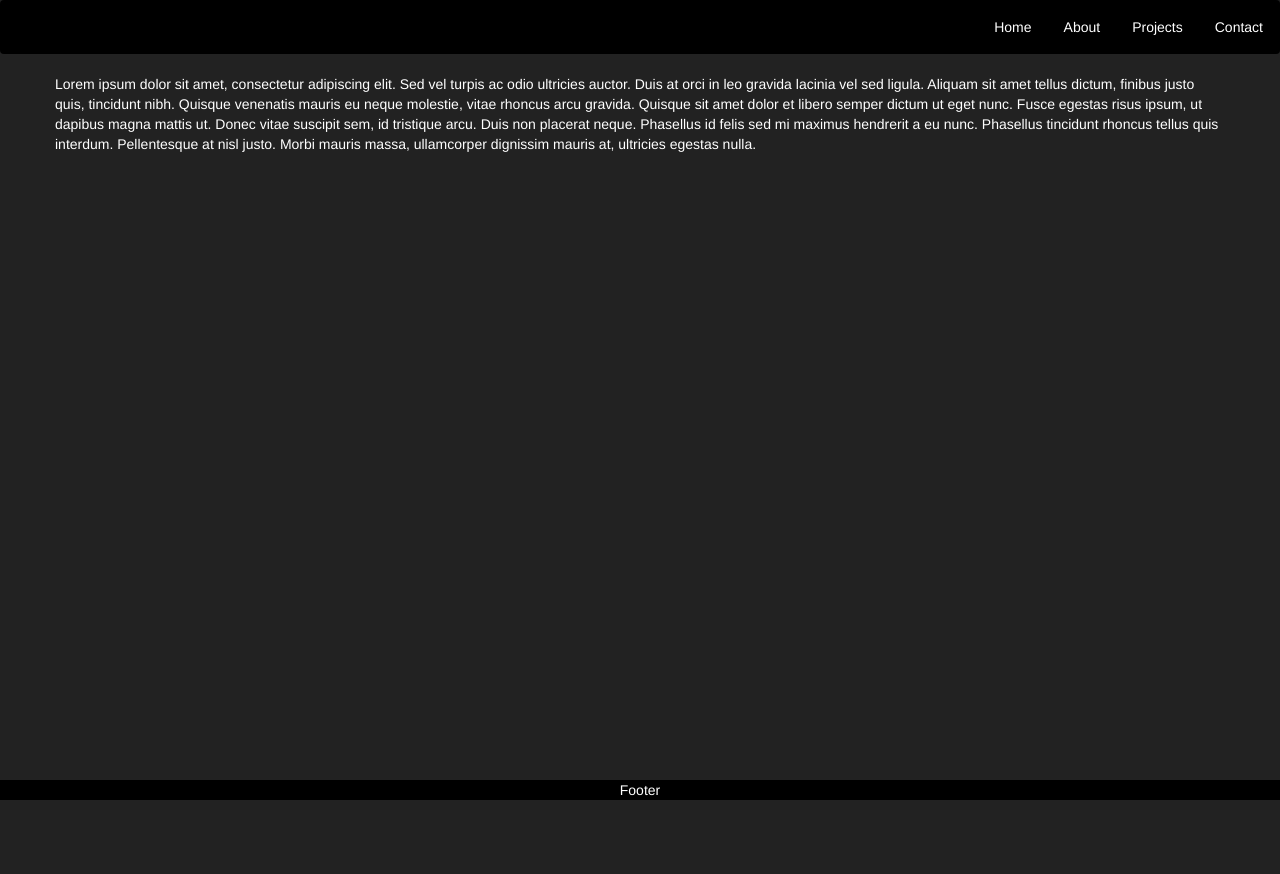
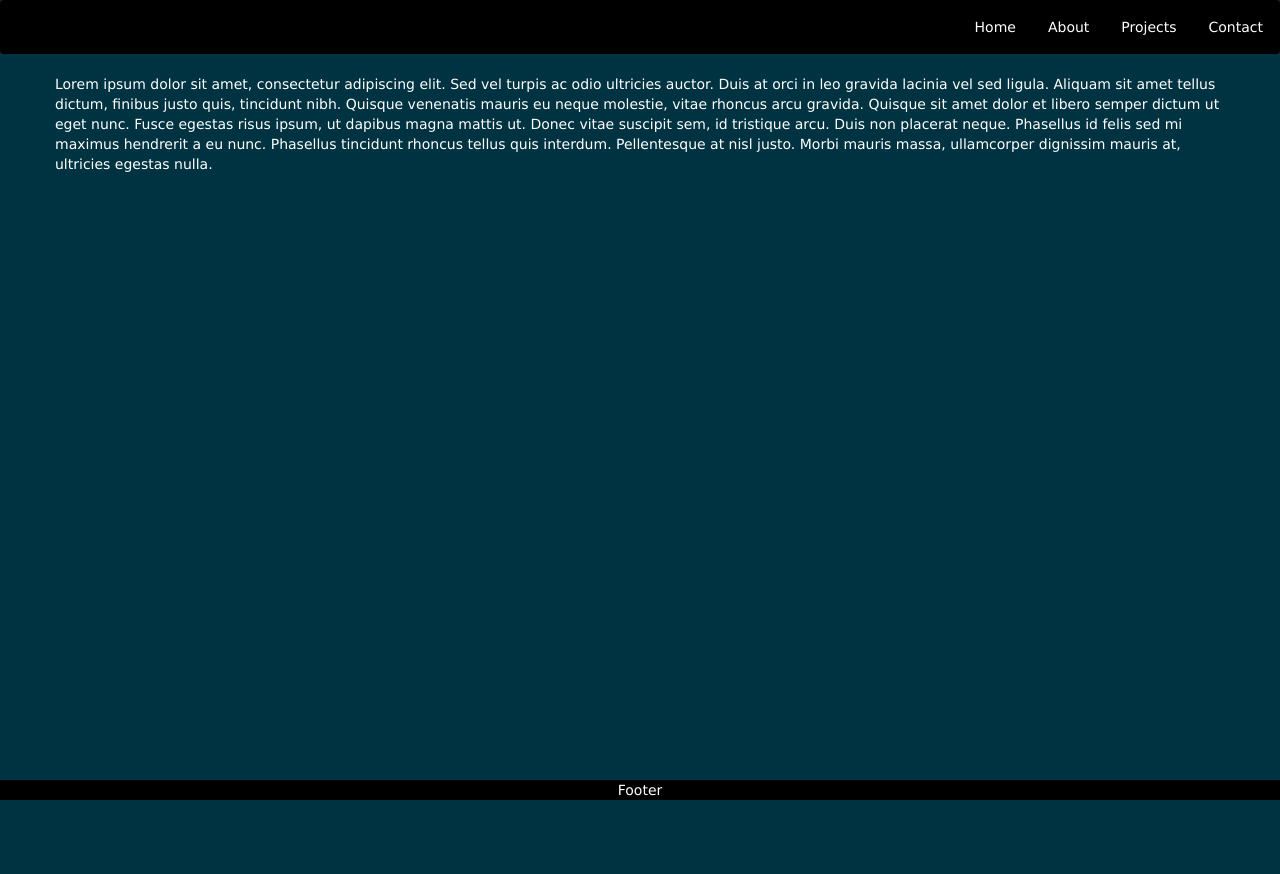
Before and after one commit to Brian-Bowyer/Personal-Website, a Flask app: page / in a window 1280 px wide. Before the commit the page ends 800 px from the top, so only its background shows below. Run offline with Flask 2, Linux system fonts and the light colour scheme; style sheets or scripts are compiled from the project's sources; some libraries are stand-ins or nearby versions.

Commit message:
several sass changes

```diff
--- a/website/assets/style.scss
+++ b/website/assets/style.scss
@@ -1,12 +1,22 @@
 $primary-font-color: #fff;
+$primary-background-color: #003341;
+$offset-background-color: #000;
+$shadow-color: #111;
+
+html, main, .row {
+    height: 100%;
+}
 
 body {
     color: $primary-font-color;
-    background: #222;
+    background: $primary-background-color;
+    font-family: 'Lucida Sans', 'Lucida Sans Regular', 'Lucida Grande', 'Lucida Sans Unicode', Geneva, Verdana, sans-serif;
+    height: 100%;
 }
 
+
 nav {
-    background: #000;
+    background: $offset-background-color;
     ul {
         li {
             display: inline;
@@ -19,10 +29,45 @@ nav {
 }
 
 footer {
-    background: #000;
+    background: $offset-background-color;
     position: fixed;
     left: 0;
     bottom: 0;
     width: 100%;
     text-align: center;
 }
+
+%card{
+    background: $offset-background-color;
+    padding: 10px;
+    margin-top: 10px;
+    margin-bottom: 10px;
+    border-radius: 5px;
+    box-shadow: 0 4px 8px 0 $shadow-color;
+}
+
+.content-card{
+    @extend %card;
+    height: 90%;
+    h1 {
+        text-align: center;
+    }
+    img {
+        width: 300px;
+    }
+}
+
+.project-card{
+    @extend %card;
+    .project-img{
+        img {
+            width: 150px;
+            height: 150px;
+        }
+    }
+
+    .project-text{
+        position: fixed;
+        top: 0;
+    }
+}
```
